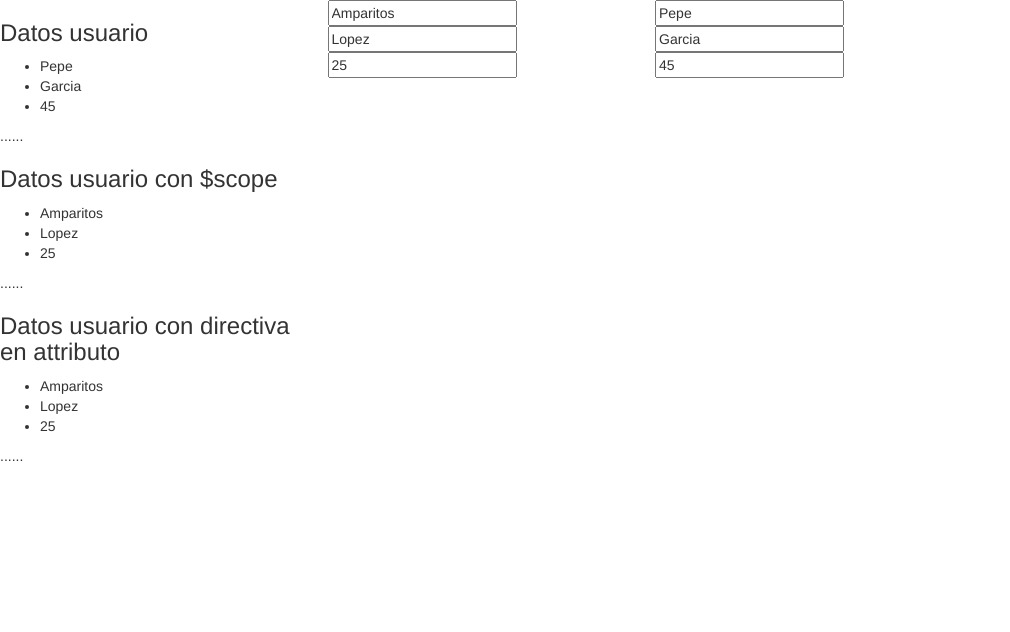
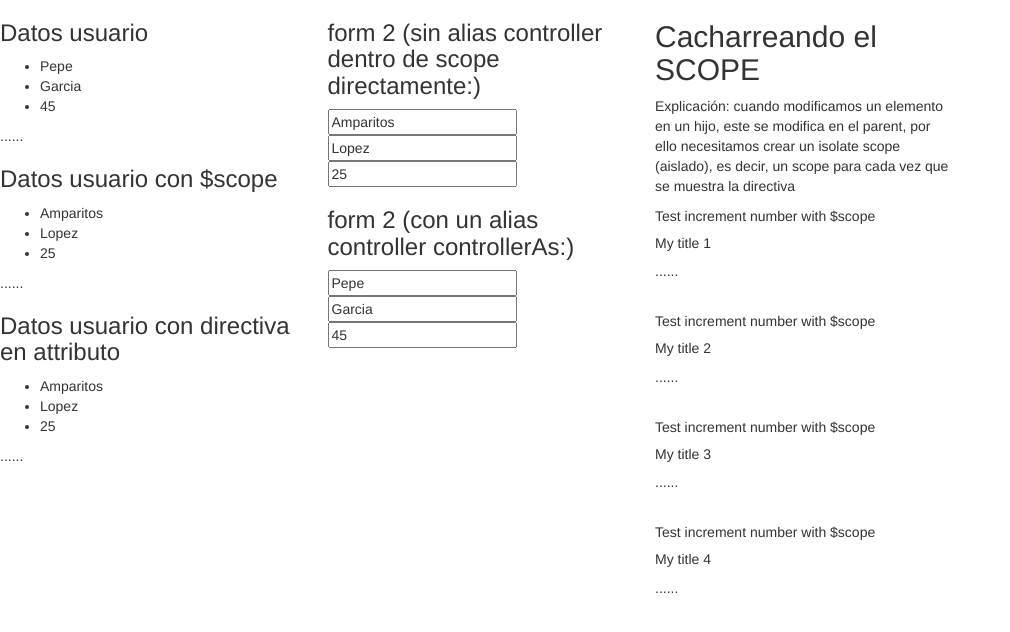
Before and after one commit to robertoschuh/angular-snnipets, a plain HTML site: page index.html in a window 1280 px wide. Shown: the whole page, without its empty margins (0-1010 px from the left). Drawn offline with nearby package versions, Linux system fonts and the light colour scheme.

Commit message:
añadidas explicaciones de directivas con isolate scope

```diff
--- a/index.html
+++ b/index.html
@@ -21,18 +21,33 @@
 			<div user-data-attr></div>
 			</div>
 
-			<!-- modify models profiles within SCOPE (not in an alias CONTROLLER) -->
+
 			<div class="col-md-3">
+				<!-- modify models profiles within SCOPE (not in an alias CONTROLLER) -->
+				<div> <!-- form 1 -->
+				<h3>form 2 (sin alias controller dentro de scope directamente:)</h3>
 			<input type="text" name="name" ng-model="username" placeholder="name"/></br>
 			<input type="text" name="surname" placeholder="surname"  ng-model="surname"/></br>
-			<input type="text" name="age"  placeholder="age" ng-model="age" /></br>
+			<input type="text" name="age"  placeholder="age" ng-model="age" />
+			</br>
+				</div>
+
+				<!-- modify models profiles within an ALIAS CONTROLLER -->
+				<div style="margin:20px 0"> <!-- form 2 -->
+				<h3>form 2 (con un alias controller controllerAs:)</h3>
+				<input type="text" name="name" ng-model="dataCtrl.username" placeholder="name"/></br>
+				<input type="text" name="surname" placeholder="surname"  ng-model="dataCtrl.surname"/></br>
+				<input type="text" name="age"  placeholder="age" ng-model="dataCtrl.age" /></br>
+				</div>
 			</div>
-
-			<!-- modify models profiles within an ALIAS CONTROLLER -->
 			<div class="col-md-3">
-			<input type="text" name="name" ng-model="dataCtrl.username" placeholder="name"/></br>
-			<input type="text" name="surname" placeholder="surname"  ng-model="dataCtrl.surname"/></br>
-			<input type="text" name="age"  placeholder="age" ng-model="dataCtrl.age" /></br>
+			<h2> Cacharreando el SCOPE</h2>
+				<!-- ENTENDIENDO EL SCOPE -->
+				<p>Explicación: cuando modificamos un elemento en un hijo, este se modifica en el parent, por ello necesitamos crear un isolate scope (aislado), es decir, un scope para cada vez que se muestra la directiva </p>
+				<increment-num></increment-num></br>
+				<increment-num></increment-num></br>
+				<increment-num></increment-num></br>
+				<increment-num></increment-num></br>
 			</div>
 		</div>
 
--- a/js/angular/directives/user.js
+++ b/js/angular/directives/user.js
@@ -27,6 +27,7 @@ angular.module('appSnippets', [])
 /*
 * Segundo ejemplo usando $scope.
 'E' - only matches element name
+Si añadimos los datos directamente al SCOPE , no necesitamos el contrllerAs (ALIAS)
 */
 .directive('userDataScope', function(){
 	return {
@@ -55,8 +56,29 @@ angular.module('appSnippets', [])
 				$scope.age = '25';
 		}
 	};
+})
+
+/**
+* Ejemplo para entender mejor el SCOPE
+ Tenemos que pasarle un isolate scope (aislado)
+ es decir : su propio scope a la directiva, para que no herede del padre
+ y el incremento de num funcione correctamente.
+*/
+.directive('incrementNum', function(){
+	var num = 1;
+	return {
+		restrict: 'E',
+		templateUrl: 'js/angular/partials/incrementNum.html',
+		// Tenemos que pasarle un isolate (aislado) scope,
+		//le damos a la directiva su propio scope
+		scope: {},
+
+		controller: function($scope){
+			$scope.header = 'My title '+num++;
+		},
+
+	};
 });
-
 /**
 * Cuarto ejemplo llamando a un controlador existente.
 */
--- /dev/null
+++ b/js/angular/partials/incrementNum.html
@@ -0,0 +1,3 @@
+<h7>Test increment number with $scope</h7>
+<h5>{{header}}</h5>
+<p>......</p>
```
